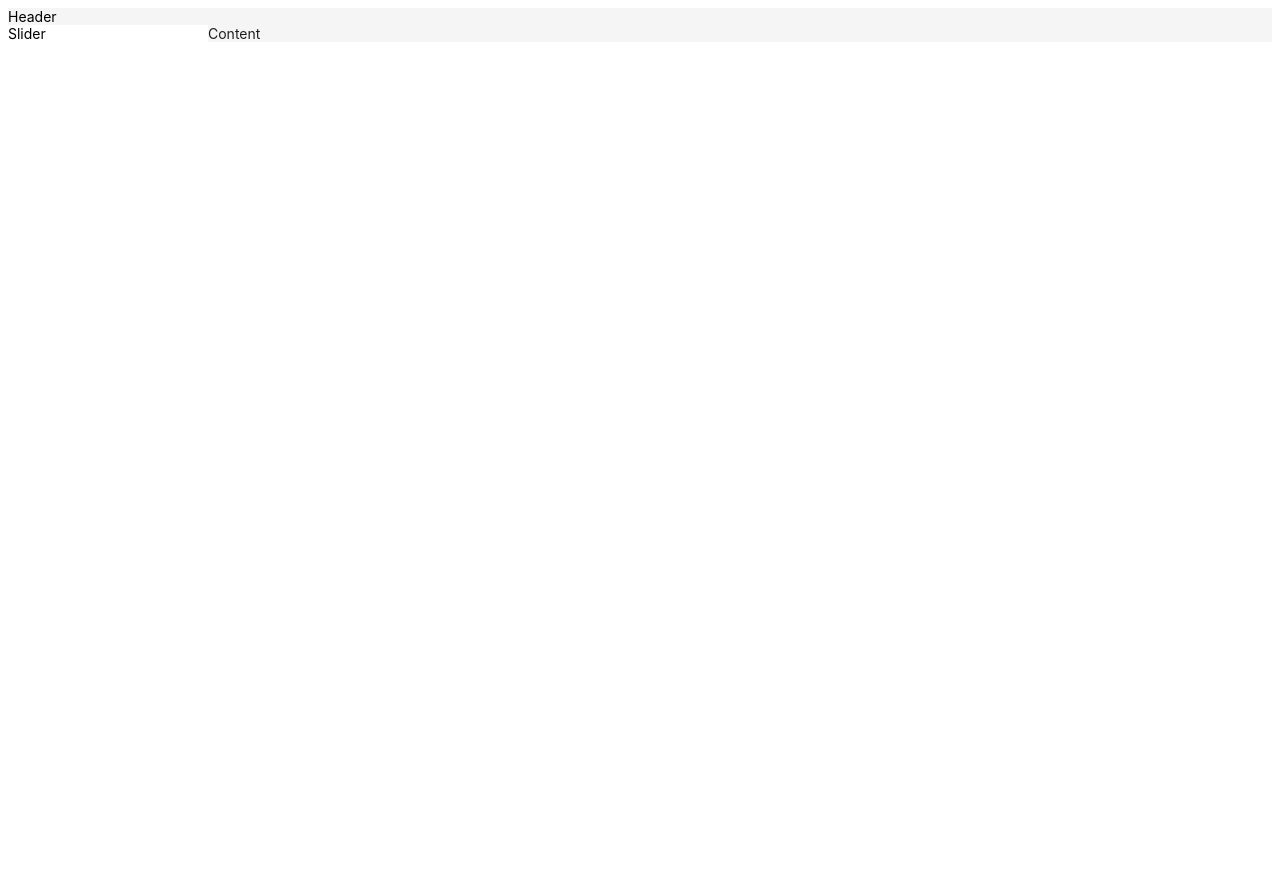
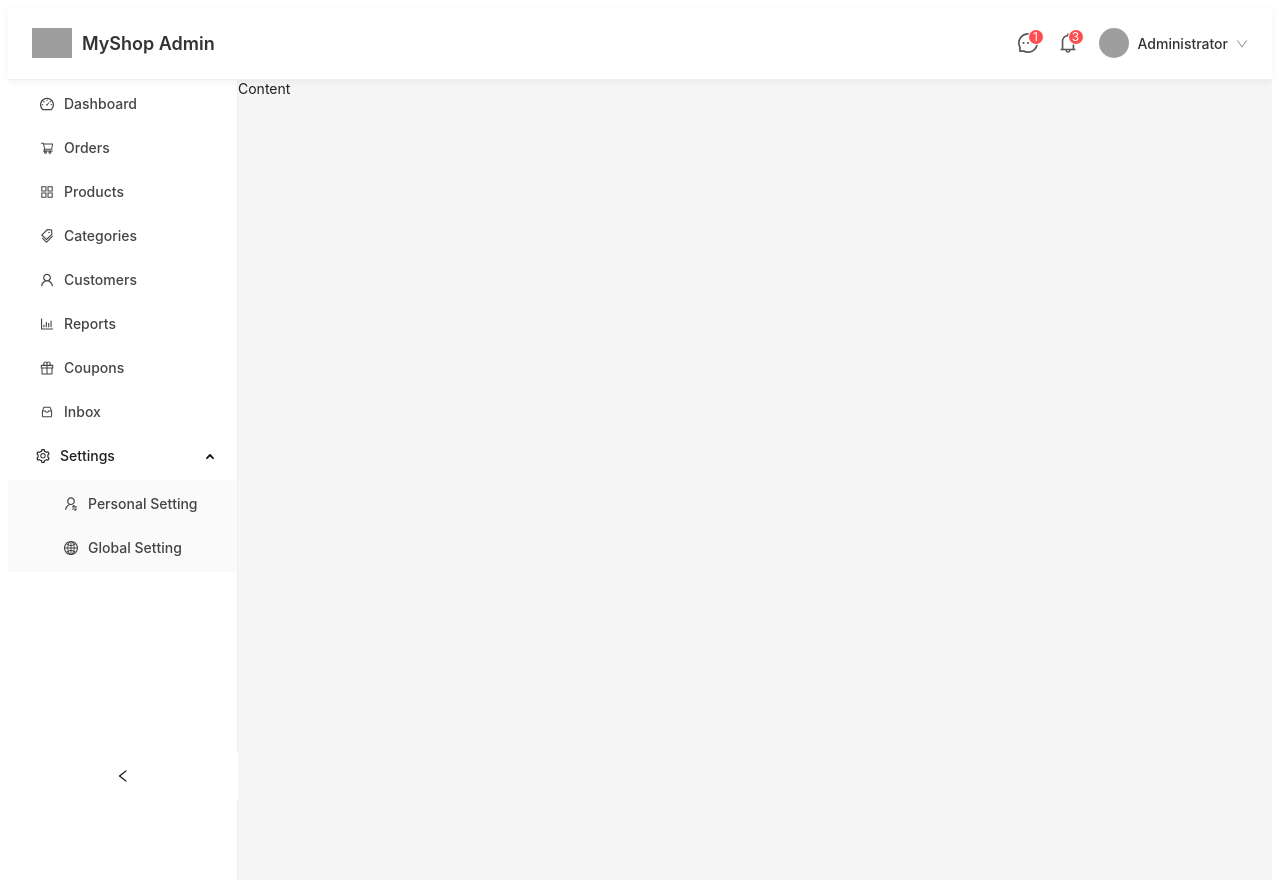
Before and after one commit to raisfordiner/the-everything-shop, a React app in the folder frontend/: page /admin in a window 1280 px wide. Before the commit the page ends 800 px from the top, so only its background shows below. Built offline with nearby package versions, Linux system fonts and the light colour scheme; grey boxes are pictures that could not be loaded; the HTML template or start-up script is replaced by a standard one.

Commit message:
add admin header and admin sidebar

```diff
--- /dev/null
+++ b/frontend/src/components/AdminHeader/AdminHeader.css
@@ -0,0 +1,69 @@
+.admin-header {
+    display: flex;
+    justify-content: space-between;
+    align-items: center;
+    background: #fff;
+    padding: 10px 24px;
+    box-shadow: 0 2px 8px rgba(0, 0, 0, 0.05);
+    border-bottom: 1px solid #f0f0f0;
+    position: sticky;
+    top: 0;
+    z-index: 100;
+}
+
+.header-left {
+    display: flex;
+    align-items: center;
+    gap: 10px;
+}
+
+.shop-logo {
+    width: 40px;
+    height: 40px;
+    object-fit: contain;
+}
+
+.shop-name {
+    font-size: 18px;
+    font-weight: 600;
+    color: #333;
+}
+
+.header-right {
+    display: flex;
+    align-items: center;
+    gap: 20px;
+}
+
+.header-icon {
+    font-size: 20px;
+    color: #555;
+    cursor: pointer;
+    transition: color 0.2s ease;
+}
+
+.header-icon:hover {
+    color: #1890ff;
+}
+
+.admin-info {
+    display: flex;
+    align-items: center;
+    gap: 8px;
+    cursor: pointer;
+    transition: color 0.2s ease;
+}
+
+.admin-name {
+    font-weight: 500;
+    color: #333;
+}
+
+.admin-info:hover .admin-name {
+    color: #1890ff;
+}
+
+.down-icon {
+    font-size: 12px;
+    color: #999;
+}
--- /dev/null
+++ b/frontend/src/components/AdminHeader/AdminHeader.jsx
@@ -0,0 +1,42 @@
+import { MessageOutlined, BellOutlined, DownOutlined } from "@ant-design/icons";
+import { Link } from "react-router-dom";
+import { Avatar, Badge, Dropdown, Space } from "antd";
+import "./AdminHeader.css";
+
+const AdminHeader = () => {
+    const items = [
+        { key: "1", label: <Link to="/admin/profile">Hồ sơ cá nhân</Link> },
+        { key: "2", label: <Link to="/admin/settings">Cài đặt</Link> },
+        { type: "divider" },
+        { key: "3", label: <Link to="/logout">Đăng xuất</Link> },
+    ];
+
+    return (
+        <header className="admin-header">
+            <div className="header-left">
+                <img src="/logo.png" alt="Shop Logo" className="shop-logo" />
+                <h2 className="shop-name">MyShop Admin</h2>
+            </div>
+
+            <div className="header-right">
+                <Badge count={1} size="small" offset={[-2, 4]}>
+                    <MessageOutlined className="header-icon" />
+                </Badge>
+
+                <Badge count={3} size="small" offset={[-2, 4]}>
+                    <BellOutlined className="header-icon" />
+                </Badge>
+
+                <Dropdown menu={{ items }} placement="bottomRight" arrow>
+                    <Space className="admin-info">
+                        <Avatar src="/avatar.jpg" alt="Admin Avatar" />
+                        <span className="admin-name">Administrator</span>
+                        <DownOutlined className="down-icon" />
+                    </Space>
+                </Dropdown>
+            </div>
+        </header>
+    );
+};
+
+export default AdminHeader;
--- /dev/null
+++ b/frontend/src/components/AdminSidebar/AdminSidebar.css
@@ -0,0 +1,42 @@
+.admin-sidebar.light {
+    background: #fff;
+    border-right: 1px solid #f0f0f0;
+    position: sticky;
+    top: 0;
+    min-height: 100vh;
+    z-index: 99;
+}
+
+.ant-menu-light {
+    background: #fff;
+    border-inline-end: none !important;
+}
+
+.ant-menu-light .ant-menu-item {
+    color: #444;
+    font-weight: 500;
+    margin: 4px 8px;
+    border-radius: 8px;
+    transition: all 0.2s ease;
+}
+
+.ant-menu-light .ant-menu-item:hover {
+    background-color: #f5f5f5;
+    color: #1E2753;
+}
+
+.ant-menu-light .ant-menu-item-selected {
+    background-color: #e6f4ff !important;
+    color: #1E2753 !important;
+    border-left: 3px solid #1E2753;
+    border-radius: 0;
+}
+
+.ant-menu-submenu-title {
+    font-weight: 500;
+    color: #444;
+}
+
+.ant-menu-submenu-title:hover {
+    color: #1E2753;
+}
--- /dev/null
+++ b/frontend/src/components/AdminSidebar/AdminSidebar.jsx
@@ -0,0 +1,103 @@
+import {
+    DashboardOutlined,
+    ShoppingCartOutlined,
+    AppstoreOutlined,
+    TagsOutlined,
+    UserOutlined,
+    BarChartOutlined,
+    GiftOutlined,
+    InboxOutlined,
+    SettingOutlined,
+    UserSwitchOutlined,
+    GlobalOutlined,
+} from "@ant-design/icons";
+import { Layout, Menu } from "antd";
+import { Link, useLocation } from "react-router-dom";
+import "./AdminSidebar.css";
+
+const { Sider } = Layout;
+
+const AdminSidebar = () => {
+    const location = useLocation();
+
+    const menuItems = [
+        {
+            key: "/admin/dashboard",
+            icon: <DashboardOutlined />,
+            label: <Link to="/admin/dashboard">Dashboard</Link>,
+        },
+        {
+            key: "/admin/orders",
+            icon: <ShoppingCartOutlined />,
+            label: <Link to="/admin/orders">Orders</Link>,
+        },
+        {
+            key: "/admin/products",
+            icon: <AppstoreOutlined />,
+            label: <Link to="/admin/products">Products</Link>,
+        },
+        {
+            key: "/admin/categories",
+            icon: <TagsOutlined />,
+            label: <Link to="/admin/categories">Categories</Link>,
+        },
+        {
+            key: "/admin/customers",
+            icon: <UserOutlined />,
+            label: <Link to="/admin/customers">Customers</Link>,
+        },
+        {
+            key: "/admin/reports",
+            icon: <BarChartOutlined />,
+            label: <Link to="/admin/reports">Reports</Link>,
+        },
+        {
+            key: "/admin/coupons",
+            icon: <GiftOutlined />,
+            label: <Link to="/admin/coupons">Coupons</Link>,
+        },
+        {
+            key: "/admin/inbox",
+            icon: <InboxOutlined />,
+            label: <Link to="/admin/inbox">Inbox</Link>,
+        },
+        {
+            key: "settings",
+            icon: <SettingOutlined />,
+            label: "Settings",
+            children: [
+                {
+                    key: "/admin/settings/personal",
+                    icon: <UserSwitchOutlined />,
+                    label: <Link to="/admin/settings/personal">Personal Setting</Link>,
+                },
+                {
+                    key: "/admin/settings/global",
+                    icon: <GlobalOutlined />,
+                    label: <Link to="/admin/settings/global">Global Setting</Link>,
+                },
+            ],
+        },
+    ];
+
+    return (
+        <Sider
+            width={230}
+            className="admin-sidebar light"
+            collapsible
+            breakpoint="lg"
+            collapsedWidth="70"
+            theme="light"
+        >
+            <Menu
+                mode="inline"
+                selectedKeys={[location.pathname]}
+                defaultOpenKeys={["settings"]}
+                defaultChecked={menuItems[0]}
+                items={menuItems}
+            />
+        </Sider>
+    );
+};
+
+export default AdminSidebar;
--- a/frontend/src/components/layouts/AdminLayout/AdminLayout.jsx
+++ b/frontend/src/components/layouts/AdminLayout/AdminLayout.jsx
@@ -1,6 +1,8 @@
 import React from 'react'
 import {Outlet} from "react-router-dom";
 import {Layout} from "antd";
+import AdminHeader from '../../AdminHeader/AdminHeader'
+import AdminSidebar from '../../AdminSidebar/AdminSidebar'
 const { Header, Footer, Sider, Content } = Layout;
 
 
@@ -8,15 +10,9 @@ const AdminLayout = () => {
   return (
     <>
         <Layout>
-            <header>
-                Header
-            </header>
-
+            <AdminHeader/>
             <Layout>
-                <Sider theme={"light"}>
-                    Slider
-                </Sider>
-
+                <AdminSidebar/>
                 <Content className="content">
                     Content
                     <Outlet/>
```
